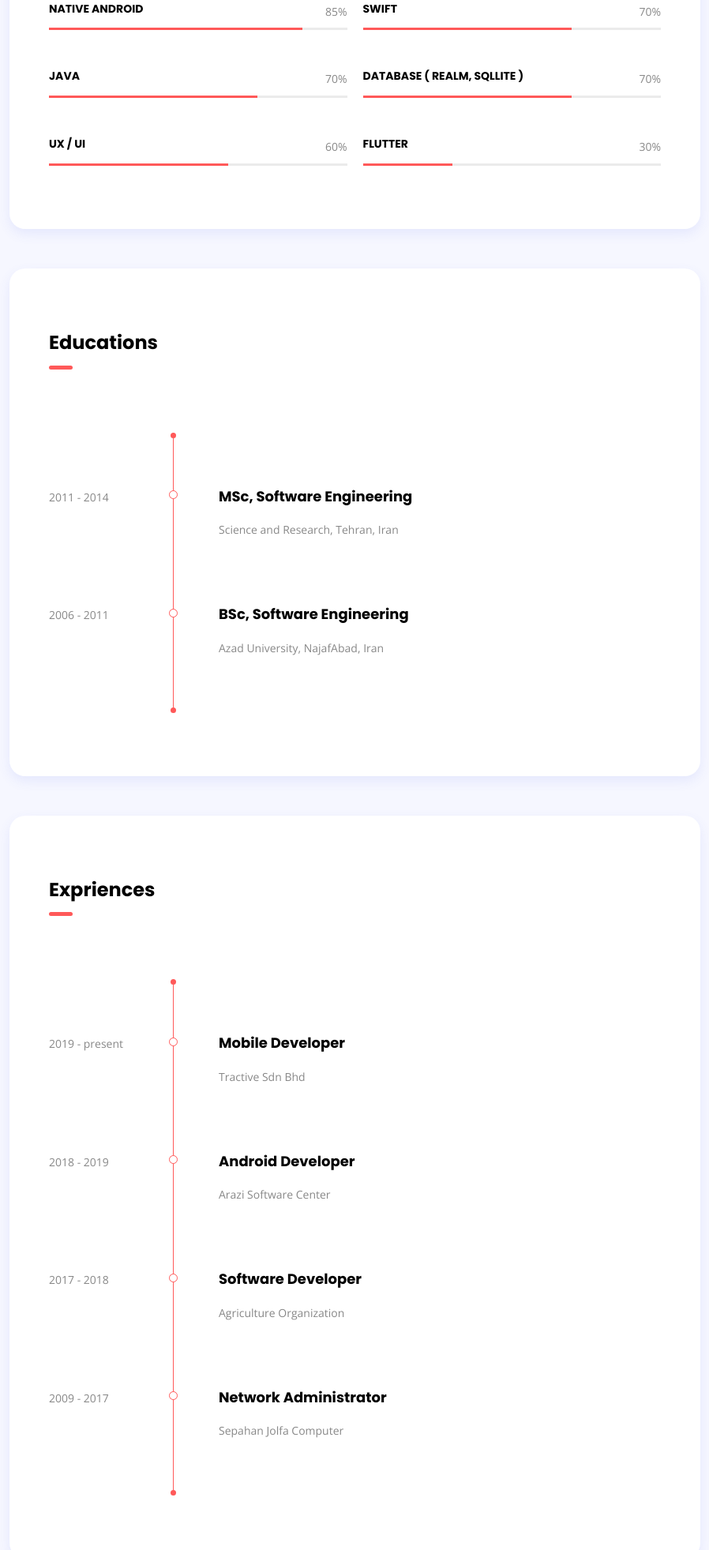
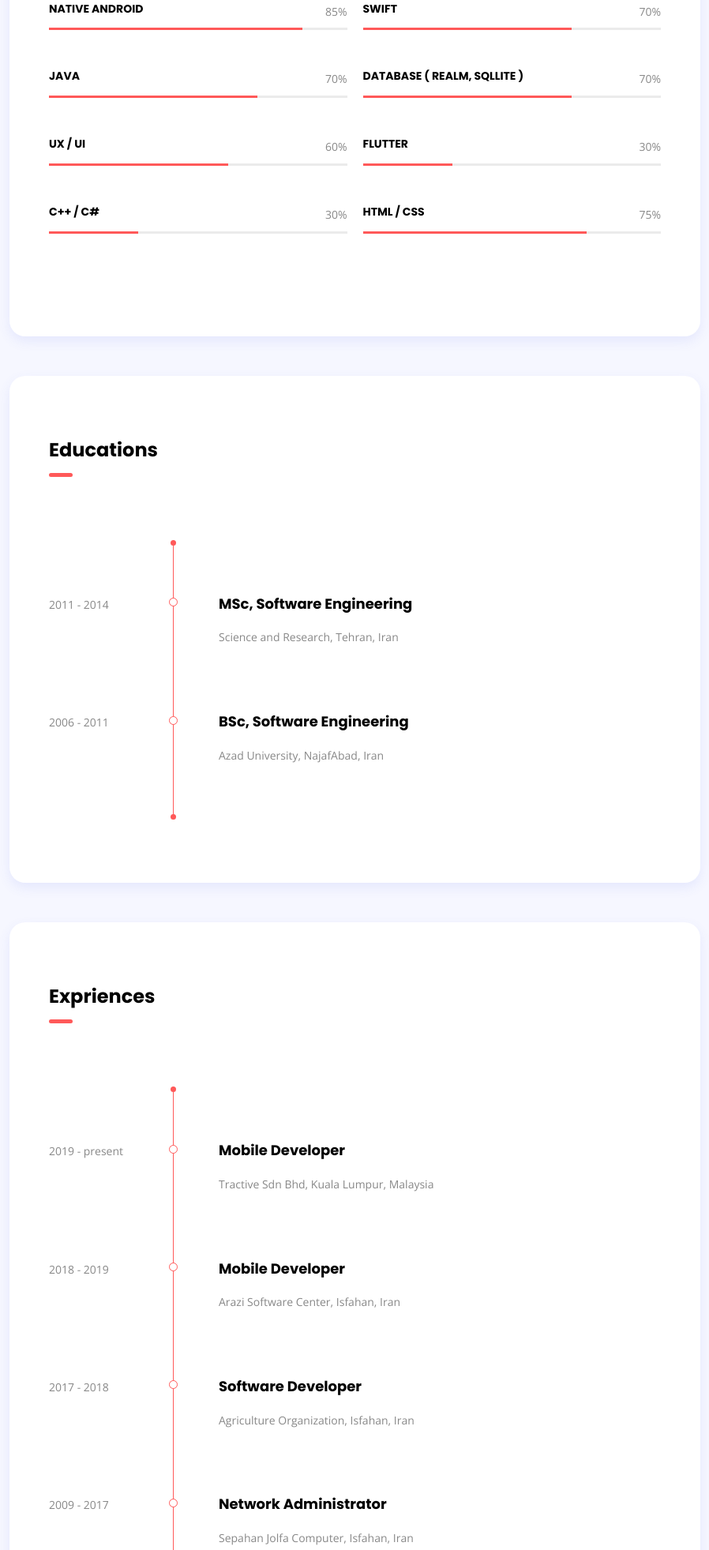
Before and after one commit to smad34/MyPortfolio, a plain HTML site: page index.html in a window 1280 px wide. Shown: the part 1536-3499 px from the top of the page at 79% size, without its empty margins (338-1236 px from the left). Drawn offline with nearby package versions, Linux system fonts and the light colour scheme.

Commit message:
touch up

```diff
--- a/index.html
+++ b/index.html
@@ -99,7 +99,7 @@
 			<div class="cta mx-auto mt-2">
 				<h1 class="mt-0 mb-4" style="font-size:25px">I’m Mohammad Abd<span class="dot"></span></h1>
 				<p class="mb-4">A highly skilled and motivated software engineer with 4+ years of experience developing mobile applications that solve complex business problems for notable clients including fortune 100 companies.</p>
-				<a href="#" class="btn btn-default btn-lg mr-3"><i class="icon-grid"></i>View Portfolio</a>
+				<a href="#works" class="btn btn-default btn-lg mr-3"><i class="icon-grid"></i>View Portfolio</a>
 				<div class="spacer d-md-none d-lg-none d-sm-none" data-height="10"></div>
 				<a href="#" class="btn btn-border-light btn-lg"><i class="icon-envelope"></i>Hire me</a>
 			</div>
@@ -129,7 +129,7 @@
 							<p class="mb-0">Email: <span class="text-dark">smad34@gmail.com</span></p>
 						</div>
 					</div>
-					<a href="#" class="btn btn-default mr-3"><i class="icon-cloud-download"></i>Download CV</a>
+					<a href="./images/cv2021.pdf" class="btn btn-default mr-3"><i class="icon-cloud-download"></i>Download CV</a>
 					<a href="#" class="btn btn-alt mt-2 mt-md-0 mt-xs-2"><i class="icon-envelope"></i>Hire me</a>
 				</div>
 			</div>
@@ -198,7 +198,7 @@
 							<div class="progress-bar" role="progressbar" aria-valuemin="0" aria-valuemax="100" aria-valuenow="70">
 							</div>
 						</div>
-						<div class="spacer d-md-none d-lg-none" data-height="50"></div>
+						<div class="spacer" data-height="50"></div>
 					</div>
 				</div>
 
@@ -213,6 +213,8 @@
 							<div class="progress-bar" role="progressbar" aria-valuemin="0" aria-valuemax="100" aria-valuenow="60">
 							</div>
 						</div>
+						<div class="spacer" data-height="50"></div>
+
 					</div>
 				</div>
 
@@ -227,7 +229,38 @@
 							<div class="progress-bar" role="progressbar" aria-valuemin="0" aria-valuemax="100" aria-valuenow="30">
 							</div>
 						</div>
-						<div class="spacer d-md-none d-lg-none" data-height="50"></div>
+						<div class="spacer" data-height="50"></div>
+					</div>
+				</div>
+
+				<div class="col-md-6">
+					<!-- skill item -->
+					<div class="skill-item">
+						<div class="skill-info clearfix">
+							<h4 class="float-left mb-3 mt-0">C++ / C#</h4>
+							<span class="float-right">30%</span>
+						</div>
+						<div class="progress">
+							<div class="progress-bar" role="progressbar" aria-valuemin="0" aria-valuemax="100" aria-valuenow="30">
+							</div>
+						</div>
+						<div class="spacer" data-height="50"></div>
+					</div>
+				</div>
+
+				<div class="col-md-6">
+					<!-- skill item -->
+					<div class="skill-item">
+						<div class="skill-info clearfix">
+							<h4 class="float-left mb-3 mt-0">HTML / CSS</h4>
+							<span class="float-right">75%</span>
+						</div>
+						<div class="progress">
+							<div class="progress-bar" role="progressbar" aria-valuemin="0" aria-valuemax="100" aria-valuenow="75">
+							</div>
+						</div>
+						<div class="spacer" data-height="50"></div>
+
 					</div>
 				</div>
 
@@ -284,7 +317,7 @@
 					</div>
 					<div class="body">
 						<h4 class="mt-0">Mobile Developer</h4>
-						<p>Tractive Sdn Bhd</p>
+						<p>Tractive Sdn Bhd, Kuala Lumpur, Malaysia</p>
 					</div>
 				</div>
 				<div class="entry">
@@ -292,8 +325,8 @@
 						<span>2018 - 2019</span>
 					</div>
 					<div class="body">
-						<h4 class="mt-0">Android Developer</h4>
-						<p>Arazi Software Center</p>
+						<h4 class="mt-0">Mobile Developer</h4>
+						<p>Arazi Software Center, Isfahan, Iran</p>
 					</div>
 				</div>
 				<div class="entry">
@@ -302,7 +335,7 @@
 					</div>
 					<div class="body">
 						<h4 class="mt-0">Software Developer</h4>
-						<p>Agriculture Organization</p>
+						<p>Agriculture Organization, Isfahan, Iran</p>
 					</div>
 				</div>
 				<div class="entry">
@@ -311,7 +344,7 @@
 					</div>
 					<div class="body">
 						<h4 class="mt-0">Network Administrator</h4>
-						<p>Sepahan Jolfa Computer</p>
+						<p>Sepahan Jolfa Computer, Isfahan, Iran</p>
 					</div>
 				</div>
 
@@ -499,7 +532,7 @@
 
 				<div class="col-md-8">
 					<!-- Contact Form -->
-					<form id="contact-form" class="contact-form" method="post" action="form/contact.php">
+					<form id="contact-form" class="contact-form" method="post" action="mailto:test@example.com">
 
 						<div class="messages"></div>
 
```
Also changed, not shown: 2 other files.
